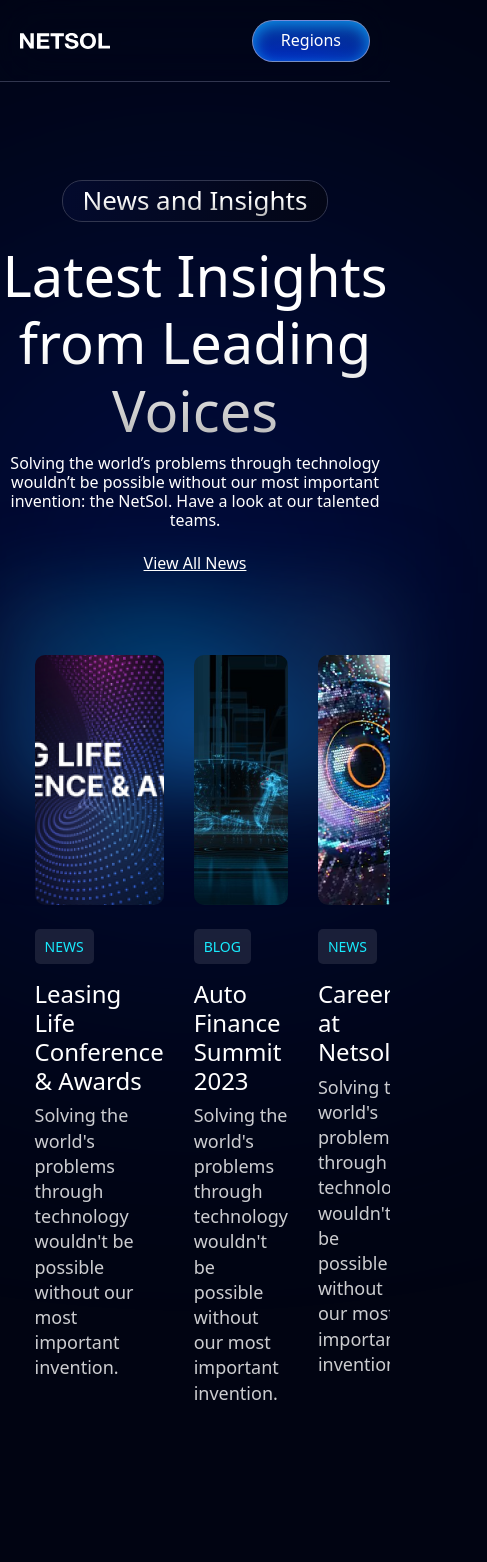
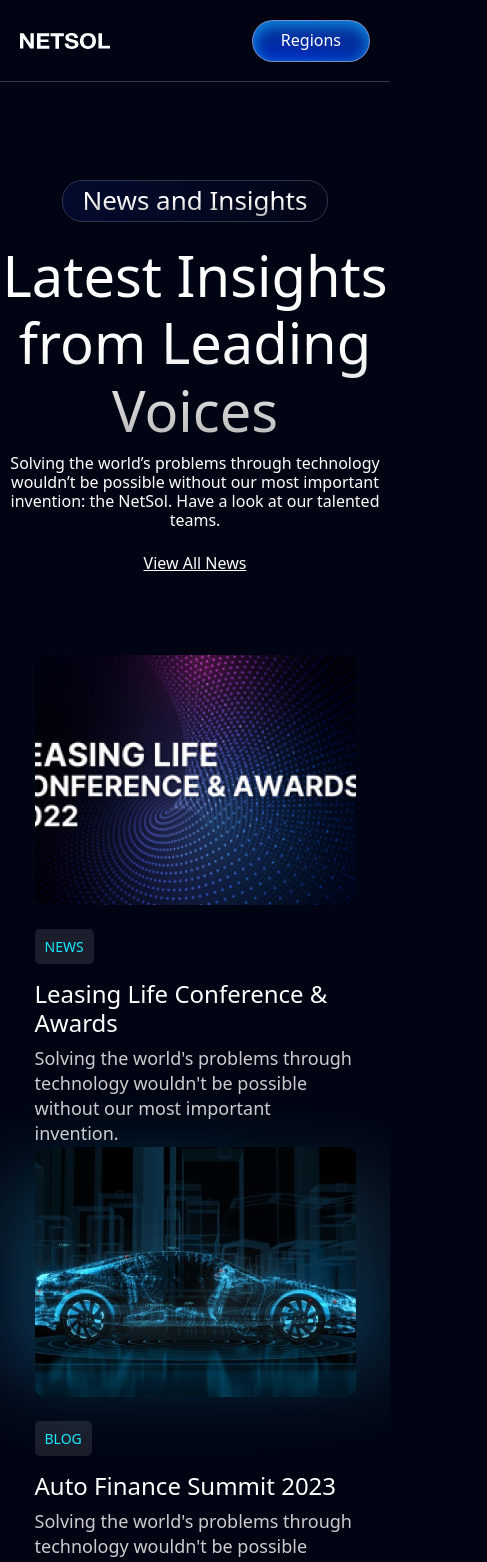
Before and after one commit to MHaseebKhalid/netsol-task, a Nuxt app: page / in a window 390 px wide. Shown: the top 1562 px of the page, 487 px wide, since content can reach past the window. Before the commit the page ends 1506 px from the top, so only its background shows below. Built offline with nearby package versions, Linux system fonts and the light colour scheme.

Commit message:
Update style.css

```diff
--- a/assets/css/style.css
+++ b/assets/css/style.css
@@ -1,4 +1,3 @@
-
 body {
     position: relative;
     color: #fff;
@@ -18,12 +17,12 @@
     background-image: url(../images/background.png);
     background-repeat: no-repeat;
     background-position: center;
-    background-size:contain;
+    background-size: contain;
     filter: blur(40px);
     z-index: -1;
 }
 
-body > * {
+body>* {
     position: relative;
     z-index: 1;
 }
@@ -152,7 +151,7 @@
     z-index: 2;
 }
 
-.home_main_section:after {
+/* .home_main_section:after {
     content: "";
     display: block;
     width: 584.851px;
@@ -167,7 +166,7 @@
     left: 50%;
     top: 100px;
     transform: translateX(-50%);
-}
+} */
 
 .home_container {
     overflow: hidden;
@@ -246,12 +245,14 @@
     position: relative;
     z-index: 3;
 }
+
 .adjust_content {
     width: 100%;
     max-width: 1720px;
     margin: auto;
     padding: 0px 20px;
 }
+
 .header_inner {
     width: 100%;
     padding: 20px 0px;
@@ -272,6 +273,7 @@
 .logo a svg {
     display: block;
 }
+
 .header_info {
     display: flex;
     align-items: center;
@@ -348,10 +350,12 @@
     font-size: 1.5em;
     transition: all 0.2s ease;
 }
+
 .dir_info .custom_buttom {
     display: block;
     width: 100%;
 }
+
 .dropdown_custome_menu {
     border-color: var(--border_color);
     background-color: #010412;
@@ -377,8 +381,16 @@
     max-height: 16px;
     display: block;
 }
+
 .dropdown-item:focus,
 .dropdown-item:hover {
     background: radial-gradient(163.75% 163.75% at 23.45% 140%, #0025CE 0%, rgba(9, 93, 230, 0.53) 100%);
     color: #fff;
 }
+
+@media screen and (max-width: 767px) {
+    .home_content_container_main {
+        flex-direction: row;
+        flex-wrap: wrap;
+    }
+}
```
